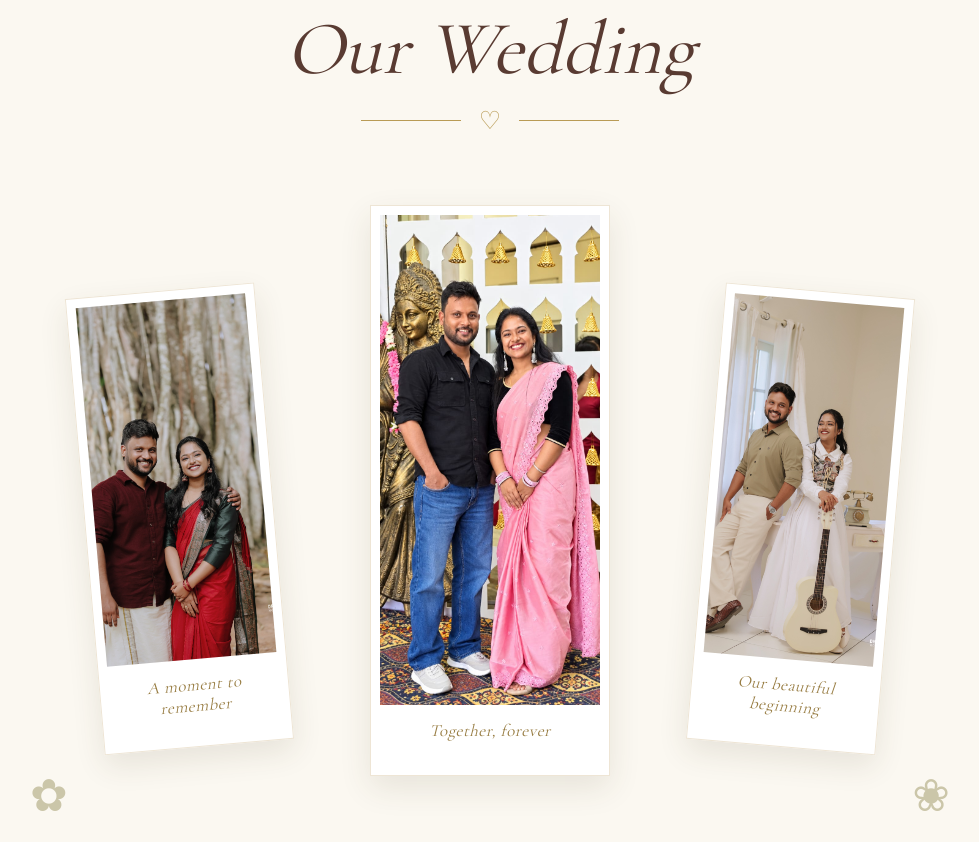
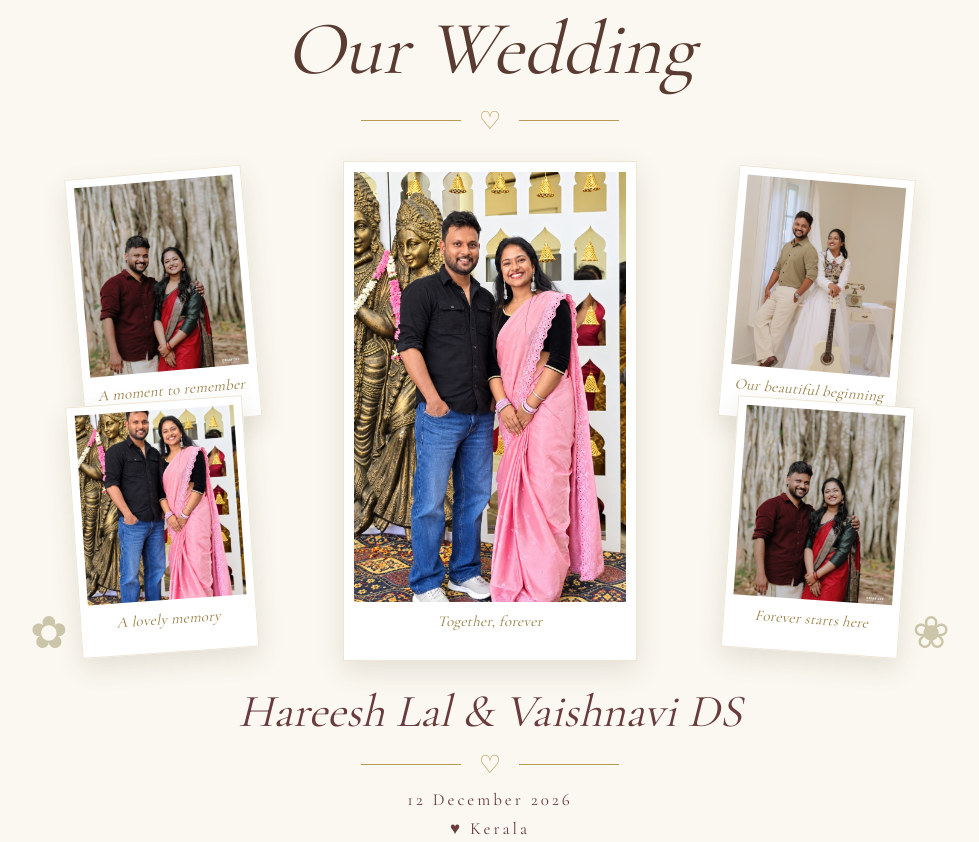
Before and after one commit to Hareeshlal/Hareeshlal, a plain HTML site: page wedding/index.html in a window 1280 px wide. Shown: the part 878-1720 px from the top of the page, without its empty margins (150-1129 px from the left). Drawn offline with nearby package versions, Linux system fonts and the light colour scheme.

Commit message:
Match wedding collage to five-photo invitation sample

```diff
--- a/wedding/index.html
+++ b/wedding/index.html
@@ -34,14 +34,16 @@ section{padding:78px 20px}.wrap{width:min(920px,100%);margin:auto}.section-label
 @media(prefers-reduced-motion:no-preference){.hero-card{animation:rise 1s ease both}@keyframes rise{from{opacity:0;transform:translateY(18px)}to{opacity:1;transform:none}}}
 
 .couple-photo-section{padding:54px 20px 66px;background:#fbf8f1;text-align:center}
-.memory-collage{position:relative;display:grid;grid-template-columns:1fr 1.18fr 1fr;align-items:center;gap:18px;width:min(1050px,100%);margin:32px auto 28px;padding:22px 12px 30px}
-.memory-photo{background:#fff;padding:9px 9px 30px;box-shadow:0 12px 30px #4c40201c;border:1px solid #eee5d5;position:relative}
-.memory-photo img{display:block;width:100%;height:360px;object-fit:cover}
-.memory-photo.left{transform:rotate(-5deg) translateY(28px)}
-.memory-photo.center{z-index:2;transform:rotate(0);padding-bottom:34px}
-.memory-photo.center img{height:490px}
-.memory-photo.right{transform:rotate(5deg) translateY(28px)}
-.memory-caption{font:italic 17px 'Cormorant Garamond',serif;color:#987d43;margin-top:15px;letter-spacing:.5px}
+.memory-collage{position:relative;display:grid;grid-template-columns:1fr 1.45fr 1fr;grid-template-rows:230px 230px;align-items:center;gap:12px;width:min(1000px,100%);margin:28px auto 24px;padding:12px 4px}
+.memory-photo{background:#fff;padding:8px 8px 24px;box-shadow:0 10px 26px #4c402022;border:1px solid #eee5d5;position:relative;min-width:0}
+.memory-photo img{display:block;width:100%;height:190px;object-fit:cover}
+.memory-photo.left-top{grid-column:1;grid-row:1;transform:rotate(-5deg) translateY(8px)}
+.memory-photo.center{grid-column:2;grid-row:1 / span 2;z-index:2;transform:rotate(0);padding:10px 10px 30px}
+.memory-photo.center img{height:430px}
+.memory-photo.right-top{grid-column:3;grid-row:1;transform:rotate(5deg) translateY(8px)}
+.memory-photo.left-bottom{grid-column:1;grid-row:2;transform:rotate(-4deg) translateY(-5px)}
+.memory-photo.right-bottom{grid-column:3;grid-row:2;transform:rotate(4deg) translateY(-5px)}
+.memory-caption{font:italic 15px 'Cormorant Garamond',serif;color:#987d43;margin-top:10px;letter-spacing:.3px;text-align:center}
 .memory-intro{font:14px 'Cormorant Garamond',serif;letter-spacing:5px;text-transform:uppercase;color:#806d4b;margin:0 0 10px}
 .memory-title{font:italic clamp(42px,7vw,76px) 'Cormorant Garamond',serif;color:#593b32;margin:0 0 10px}
 .memory-divider{display:flex;align-items:center;justify-content:center;gap:18px;color:#b99b55;font-size:25px;margin:10px auto}
@@ -50,7 +52,7 @@ section{padding:78px 20px}.wrap{width:min(920px,100%);margin:auto}.section-label
 .memory-date{font:17px 'Cormorant Garamond',serif;letter-spacing:3px;color:#693b3c;margin:8px 0}
 .memory-flower{position:absolute;color:#b7b18b;opacity:.7;font-size:45px;pointer-events:none}
 .memory-flower.one{top:0;left:0}.memory-flower.two{top:0;right:0}.memory-flower.three{bottom:0;left:0}.memory-flower.four{bottom:0;right:0}
-@media(max-width:700px){.memory-collage{grid-template-columns:1fr 1fr;gap:10px;padding:18px 2px 22px;margin-top:20px}.memory-photo{padding:6px 6px 22px}.memory-photo img{height:230px}.memory-photo.center{grid-column:1 / -1;grid-row:1;max-width:88%;justify-self:center}.memory-photo.center img{height:min(112vw,470px)}.memory-photo.left{grid-column:1;grid-row:2;transform:rotate(-3deg)}.memory-photo.right{grid-column:2;grid-row:2;transform:rotate(3deg)}.memory-caption{font-size:14px;margin-top:10px}.memory-intro{font-size:11px;letter-spacing:4px}.memory-title{font-size:48px}.memory-couple-names{font-size:30px}.memory-date{font-size:14px;letter-spacing:2px}.memory-flower{font-size:30px}.memory-divider:before,.memory-divider:after{width:55px}}
+@media(max-width:700px){.memory-collage{grid-template-columns:1fr 1fr;grid-template-rows:auto auto auto;gap:10px;padding:14px 2px 18px;margin-top:18px}.memory-photo{padding:5px 5px 20px}.memory-photo img{height:190px}.memory-photo.center{grid-column:1 / -1;grid-row:1;max-width:88%;justify-self:center}.memory-photo.center img{height:min(112vw,430px)}.memory-photo.left-top{grid-column:1;grid-row:2;transform:rotate(-3deg)}.memory-photo.right-top{grid-column:2;grid-row:2;transform:rotate(3deg)}.memory-photo.left-bottom{grid-column:1;grid-row:3;transform:rotate(-3deg)}.memory-photo.right-bottom{grid-column:2;grid-row:3;transform:rotate(3deg)}.memory-caption{font-size:12px;margin-top:8px}.memory-intro{font-size:11px;letter-spacing:4px}.memory-title{font-size:48px}.memory-couple-names{font-size:30px}.memory-date{font-size:14px;letter-spacing:2px}.memory-flower{font-size:30px}.memory-divider:before,.memory-divider:after{width:55px}}
 .couple-photo{display:block;width:min(620px,100%);max-height:820px;object-fit:cover;object-position:center 35%;margin:26px auto 0;border:8px solid #fff;border-radius:4px;box-shadow:0 14px 42px #4c604022}.qr-share{background:#f3eee3;text-align:center;padding:58px 20px}
 .qr-card{width:min(440px,100%);margin:24px auto 0;padding:25px;background:#fff;border:1px solid #dfcfaa;border-radius:14px;box-shadow:0 10px 35px #4c604018}
 .qr-card h3{font:30px 'Cormorant Garamond',serif;color:var(--green);margin:4px 0 8px}
@@ -77,9 +79,11 @@ section{padding:78px 20px}.wrap{width:min(920px,100%);margin:auto}.section-label
 <p class="memory-intro">You are invited to</p><h2 class="memory-title">Our Wedding</h2><div class="memory-divider">♡</div>
 <div class="memory-collage" aria-label="Wedding photo collage of Hareesh and Vaishnavi">
 <span class="memory-flower three">✿</span><span class="memory-flower four">❀</span>
-<figure class="memory-photo left"><img src="https://raw.githubusercontent.com/Hareeshlal/Hareeshlal/main/wedding/couple-forest.jpg" alt="Hareesh and Vaishnavi outdoors"><figcaption class="memory-caption">A moment to remember</figcaption></figure>
+<figure class="memory-photo left-top"><img src="https://raw.githubusercontent.com/Hareeshlal/Hareeshlal/main/wedding/couple-forest.jpg" alt="Hareesh and Vaishnavi outdoors"><figcaption class="memory-caption">A moment to remember</figcaption></figure>
 <figure class="memory-photo center"><img src="https://raw.githubusercontent.com/Hareeshlal/Hareeshlal/main/wedding/hareesh-vaishnavi.jpg" alt="Hareesh and Vaishnavi together"><figcaption class="memory-caption">Together, forever</figcaption></figure>
-<figure class="memory-photo right"><img src="https://raw.githubusercontent.com/Hareeshlal/Hareeshlal/main/wedding/couple-white.jpg" alt="Hareesh and Vaishnavi in white outfits"><figcaption class="memory-caption">Our beautiful beginning</figcaption></figure>
+<figure class="memory-photo right-top"><img src="https://raw.githubusercontent.com/Hareeshlal/Hareeshlal/main/wedding/couple-white.jpg" alt="Hareesh and Vaishnavi in white outfits"><figcaption class="memory-caption">Our beautiful beginning</figcaption></figure>
+<figure class="memory-photo left-bottom"><img src="https://raw.githubusercontent.com/Hareeshlal/Hareeshlal/main/wedding/hareesh-vaishnavi.jpg" alt="Hareesh and Vaishnavi smiling"><figcaption class="memory-caption">A lovely memory</figcaption></figure>
+<figure class="memory-photo right-bottom"><img src="https://raw.githubusercontent.com/Hareeshlal/Hareeshlal/main/wedding/couple-forest.jpg" alt="Hareesh and Vaishnavi in nature"><figcaption class="memory-caption">Forever starts here</figcaption></figure>
 </div>
 <div class="memory-couple-names">Hareesh Lal &amp; Vaishnavi DS</div><div class="memory-divider">♡</div>
 <p class="memory-date">12 December 2026</p><p class="memory-date">♥ Kerala</p>
```
